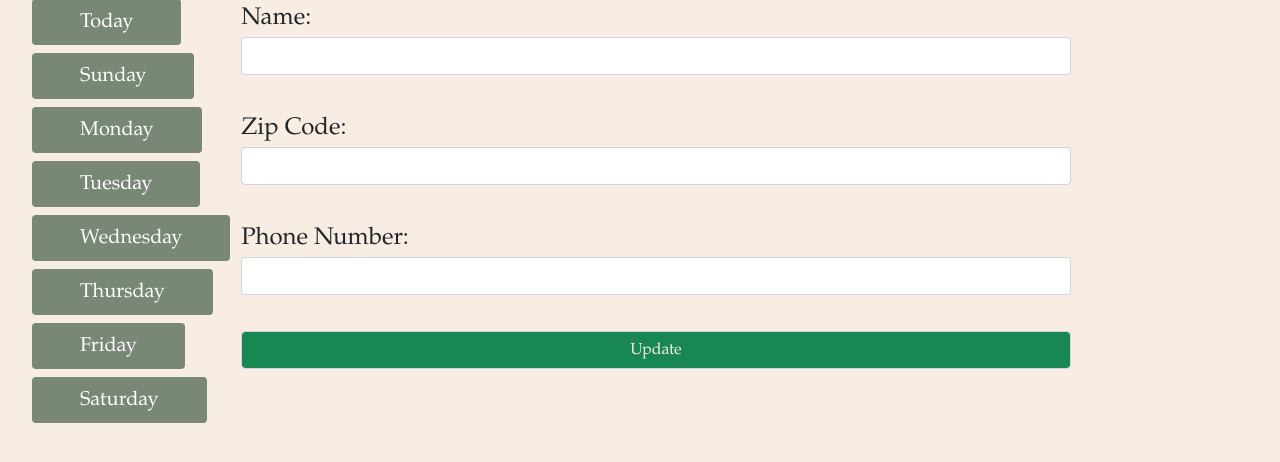
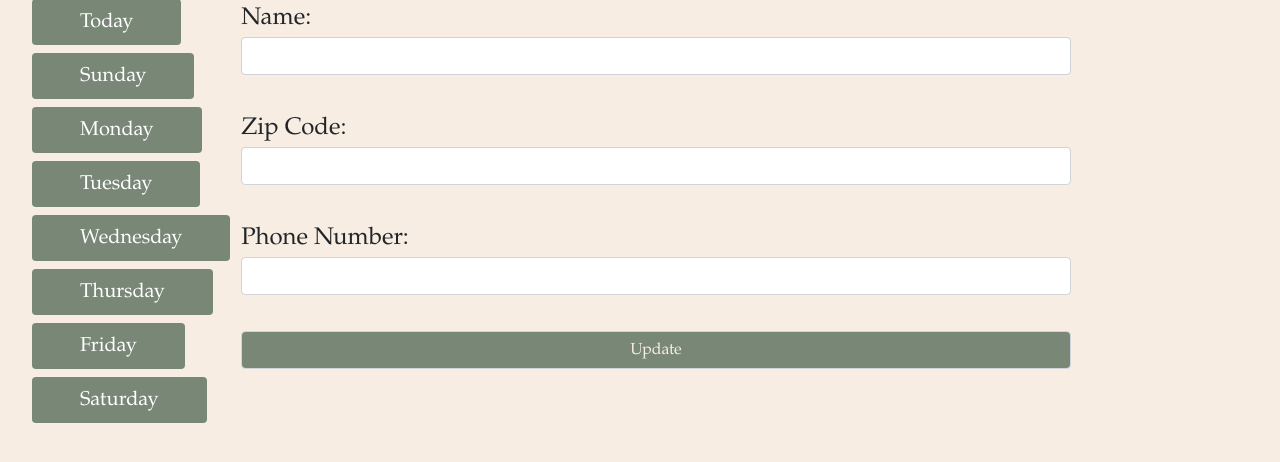
Before and after one commit to Matt-T977/Trash_Collector_Project, a Django app: template trash_collector/employees/templates/employees/edit_profile.html in a window 1280 px wide. Shown: the part 109-571 px from the top of the page. Run offline with Django 3.2, Linux system fonts and the light colour scheme; the template is opened without the code that fills it, so the values that code supplies are empty.

Commit message:
Small CSS fix

```diff
--- a/trash_collector/employees/templates/employees/edit_profile.html
+++ b/trash_collector/employees/templates/employees/edit_profile.html
@@ -11,7 +11,7 @@
     Name: <input class='form-control text-color-button' type='text' value='{{logged_in_employee.name}}' name='name' id='name'><br />
     Zip Code: <input class='form-control text-color-button' type='text' value='{{logged_in_employee.zip_code}}' name='zip_code' id='zip_code'><br />
     Phone Number: <input class='form-control text-color-button' type='text' value='{{logged_in_employee.phone_number}}' name='phone_number' id='phone_number'><br />
-    <input class='form-control bg-success text-color-primary' type='submit' value='Update'>
+    <input class='form-control bg-color-button text-color-primary' type='submit' value='Update'>
 </form>
 
 {% endblock %}
```
